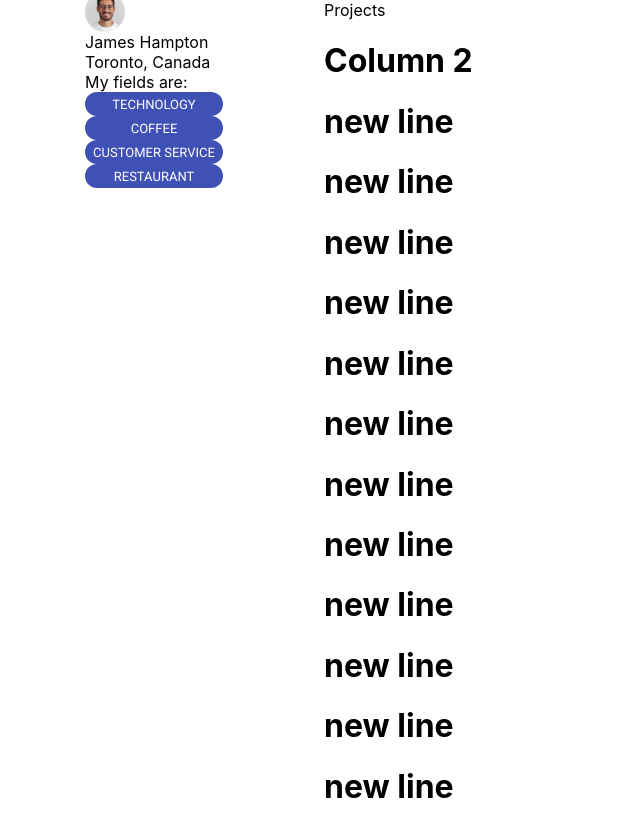
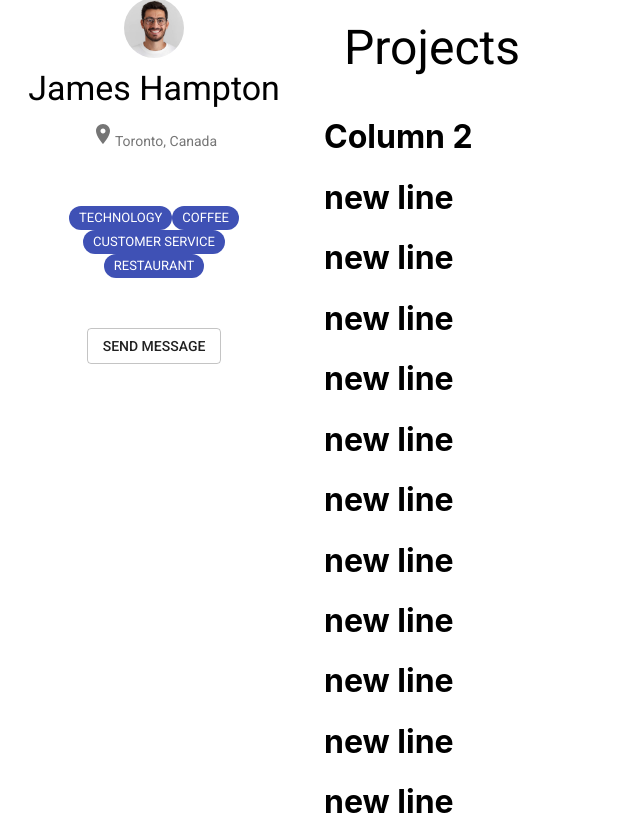
Before and after one commit to hatchways/team-latte, a React (Create React App) app in the folder client/: page /profile in a window 1280 px wide. Shown: the top 815 px of the page, without its empty margins (0-640 px from the left). Built offline with nearby package versions, Linux system fonts and the light colour scheme.

Commit message:
fixed spacing left part of profile and added button; more styling

```diff
--- a/client/package.json
+++ b/client/package.json
@@ -4,6 +4,7 @@
   "private": true,
   "dependencies": {
     "@material-ui/core": "^4.1.3",
+    "@material-ui/icons": "^4.2.1",
     "react": "^16.8.6",
     "react-dom": "^16.8.6",
     "react-router-dom": "^5.0.1",
--- /dev/null
+++ b/client/src/pages/Profile.css
@@ -0,0 +1,12 @@
+.flex-col-scroll {
+  flex-grow: 1;
+  overflow: auto;
+  min-height: 100%;
+}
+
+.flex-section {
+  flex-grow: 1;
+  display: flex;
+  flex-direction: column;
+  min-height: 0;
+}
--- a/client/src/pages/Profile.js
+++ b/client/src/pages/Profile.js
@@ -1,55 +1,91 @@
 import React from "react"
+import { makeStyles } from '@material-ui/core/styles';
 import Paper from '@material-ui/core/Paper';
 import Grid from '@material-ui/core/Grid';
 import Avatar from '@material-ui/core/Avatar'
 import Chip from '@material-ui/core/Chip';
+import Container from '@material-ui/core/Container';
+import { Typography } from "@material-ui/core"
+import Button from '@material-ui/core/Button';
 
+import LocationOnIcon from '@material-ui/icons/LocationOn';
 import JHAvatar from '../assets/jh-avatar.jpg'
+import "./Profile.css"
 
-class ProfilePage extends React.Component {
+const useStyles = makeStyles({
+  avatar: {
+    margin: 10,
+  },
+  bigAvatar: {
+    margin: 10,
+    width: 60,
+    height: 60,
+  },
+  fields: {
+    padding: 50,
+  },
+  field: {
+    padding: 2,
+  },
+  projectTitle: {
+    padding: 20,
+  },
+  projectGridList: {
+    padding:20,
+  }
+});
 
-  render() {
-
+export default function ProfilePage() {
+  const classes = useStyles()
   return (
     <React.Fragment>
       <Grid container spacing={2} className="flexsection">
-          <Grid container xs={3} justify="center" className={"profile-info"}>
-
-            <Grid container direction="column" alignContent="center">
-              <Grid item className="prof-pic">
-                <Avatar alt="James Hampton"  src={JHAvatar} className="avatar" />
+        {/* Left part */}
+        <Grid item xs={3} justify="center" className={"flex-col-scroll"}>
+          <Grid container direction="column" spacing={3}>
+            <Grid container justify="center" alignItems="center">
+              <Avatar alt="James Hampton"  src={JHAvatar} className={classes.bigAvatar} />
             </Grid>
 
-              <Grid item className="full-name">
+
+            <Grid container justify="center" alignItems="center" className="full-name">
+              <Typography variant="h4" gutterBottom>
                 James Hampton
-              </Grid>
-              <Grid item className="location">
-                Toronto, Canada
-              </Grid>
-              <Grid item className="field">
-                My fields are:
+              </Typography>
             </Grid>
 
-              <Chip label="TECHNOLOGY" color="primary" size="small" />
-              <Chip label="COFFEE" color="primary" size="small" />
-              <Chip label="CUSTOMER SERVICE" color="primary" size="small" />
-              <Chip label="RESTAURANT" color="primary" size="small" />
+            <Grid container justify="center" alignItems="center" className={classes.location}>
+              <Typography variant="body2" color="textSecondary" gutterBottom >
+                <LocationOnIcon/>
+                Toronto, Canada
+              </Typography>
+            </Grid>
+
+            <Grid container justify="center" alignItems="center" className={classes.fields}>
+              <Chip label="TECHNOLOGY" color="primary" size="small" className={classes.field}/>
+              <Chip label="COFFEE" color="primary" size="small" className={classes.field}/>
+              <Chip label="CUSTOMER SERVICE" color="primary" size="small" className={classes.field}/>
+              <Chip label="RESTAURANT" color="primary" size="small" className={classes.field}/>
+            </Grid>
+
+            <Grid container justify="center" alignItems="center">
+              <Button variant="outlined" className={classes.messageButton}>
+                Send Message
+              </Button>
+            </Grid>
+
+
+          </Grid>
+        </Grid>
+
+        {/* Right part*/}
+        <Grid item xs={9} className={"flex-col-scroll"}>
+            <Typography variant="h3" gutterBottom className={classes.projectTitle}>
+              Projects
+            </Typography>
 
 
 
-            </Grid>
-
-
-
-
-
-
-
-
-          </Grid>
-
-          <Grid item xs={9} className={"projects"}>
-            Projects
             <h1>Column 2</h1>
             <h1>new line</h1>
             <h1>new line</h1>
@@ -71,7 +107,5 @@ class ProfilePage extends React.Component {
     </React.Fragment>
 
   )
+
 }
-}
-
-export default ProfilePage
```
Also changed, not shown: 2 other files (tests, documents, lock files or other folders). Lines whose indentation alone changed are shown as unchanged.
